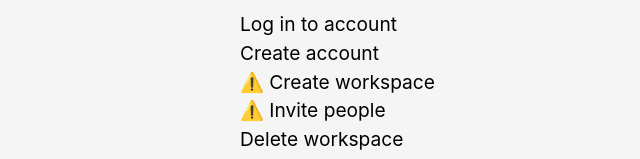
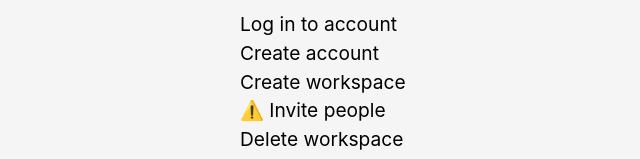
Before and after one commit to cindywu/toucan-mocks, a Next.js app: page / in a window 1280 px wide. Shown: the part 327-486 px from the top of the page, without its empty margins (328-968 px from the left). Built offline with nearby package versions, Linux system fonts and the light colour scheme.

Commit message:
fix create workspace styles

```diff
--- a/pages/index.js
+++ b/pages/index.js
@@ -29,7 +29,7 @@ export default function Home() {
           </div>
           <div>
             <Link href="/pages/create-workspace">
-              <a>⚠️ Create workspace</a>
+              <a>Create workspace</a>
             </Link>
           </div>
           <div>
--- a/styles/global.css
+++ b/styles/global.css
@@ -75,7 +75,7 @@ img {
 }
 
 textarea {
-  width: 20%;
+  width: 300px;
   resize: none;
   outline: none;
   height: 3em;
```
